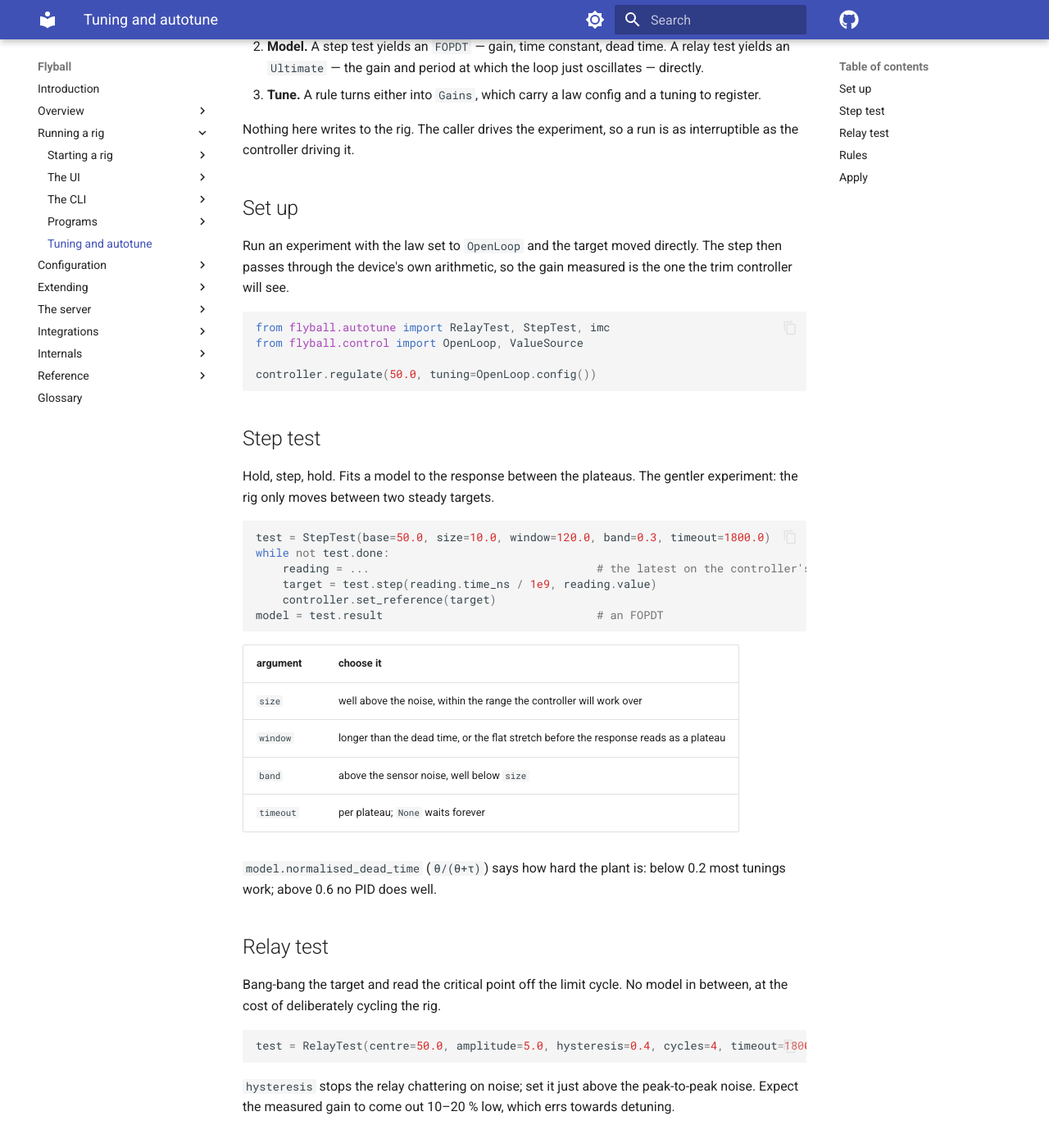
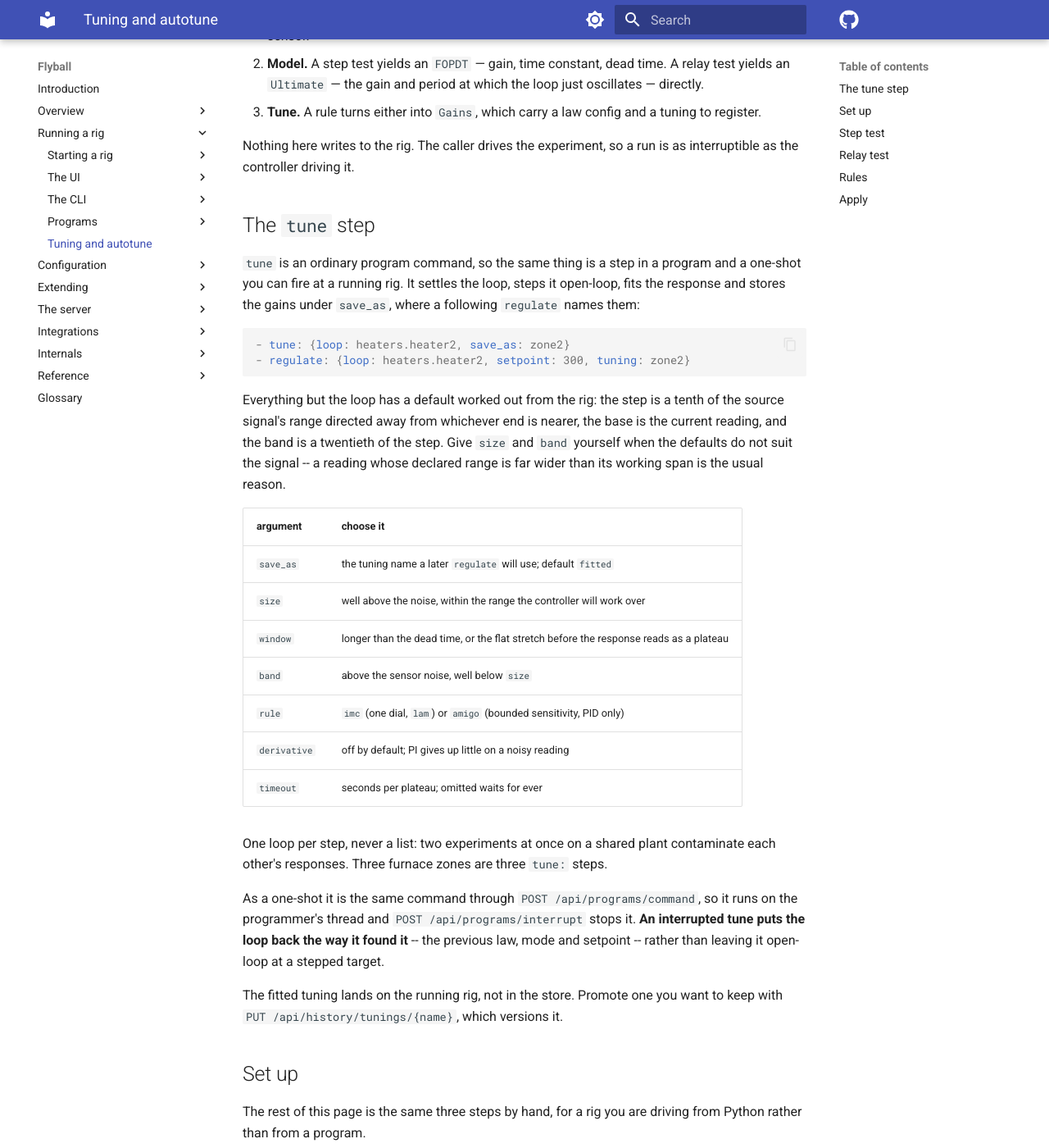
Before and after one commit to bengineer42/flyball, an MkDocs documentation site: the page built from book/src/1-running/autotune.md, in a window 1280 px wide and 1400 px high, scrolled down 384 px. Shown: the whole window at 82% size. Built offline with MkDocs 1.6.1 and Material for MkDocs 9.7.7, drawn with Linux system fonts in a browser that asks for light colours; comment, search, counter and statistics services are not loaded; the version menu is left out; some of the changed text lies outside the part shown.

Commit message:
docs: the tune step
`autotune.md` led with "no subcommand yet"; it now leads with the step, and
keeps the by-hand route for driving a rig from Python. `tune` joins the
command tables in the programs pages and the program-schema reference, with
the note that it is the one controller command that takes a single address
rather than a list.

The furnace step-test programme stays as the worked example of identification
by hand -- a gain schedule needs two operating points and a human comparing
them -- with a pointer saying `tune:` does the one-loop case for you.

Co-Authored-By: Claude Opus 5 (1M context) <noreply@anthropic.com>

````diff
--- a/book/src/1-running/autotune.md
+++ b/book/src/1-running/autotune.md
@@ -3,8 +3,9 @@
 Working out the gains instead of guessing them. Three steps, each usable on
 its own:
 
-!!! tip "At the terminal"
-    No subcommand yet; the routes are under [Controllers](../4-server/api.md#controllers), reachable from the client -- [Controllers and tuning](cli/controllers.md).
+!!! tip "On a running rig"
+    You do not have to drive any of this yourself: the `tune` step below does
+    the three in one, as a program step or as a single command.
 
 1. **Measure.** A `StepTest` or a `RelayTest`, driven from whatever
    controller already reads the sensor.
@@ -17,7 +18,52 @@ its own:
 Nothing here writes to the rig. The caller drives the experiment, so a run is
 as interruptible as the controller driving it.
 
+## The `tune` step
+
+`tune` is an ordinary program command, so the same thing is a step in a
+program and a one-shot you can fire at a running rig. It settles the loop,
+steps it open-loop, fits the response and stores the gains under `save_as`,
+where a following `regulate` names them:
+
+```yaml
+- tune: {loop: heaters.heater2, save_as: zone2}
+- regulate: {loop: heaters.heater2, setpoint: 300, tuning: zone2}
+```
+
+Everything but the loop has a default worked out from the rig: the step is a
+tenth of the source signal's range directed away from whichever end is
+nearer, the base is the current reading, and the band is a twentieth of the
+step. Give `size` and `band` yourself when the defaults do not suit the
+signal -- a reading whose declared range is far wider than its working span
+is the usual reason.
+
+| argument | choose it |
+| --- | --- |
+| `save_as` | the tuning name a later `regulate` will use; default `fitted` |
+| `size` | well above the noise, within the range the controller will work over |
+| `window` | longer than the dead time, or the flat stretch before the response reads as a plateau |
+| `band` | above the sensor noise, well below `size` |
+| `rule` | `imc` (one dial, `lam`) or `amigo` (bounded sensitivity, PID only) |
+| `derivative` | off by default; PI gives up little on a noisy reading |
+| `timeout` | seconds per plateau; omitted waits for ever |
+
+One loop per step, never a list: two experiments at once on a shared plant
+contaminate each other's responses. Three furnace zones are three `tune:`
+steps.
+
+As a one-shot it is the same command through `POST /api/programs/command`, so
+it runs on the programmer's thread and `POST /api/programs/interrupt` stops
+it. **An interrupted tune puts the loop back the way it found it** -- the
+previous law, mode and setpoint -- rather than leaving it open-loop at a
+stepped target.
+
+The fitted tuning lands on the running rig, not in the store. Promote one you
+want to keep with `PUT /api/history/tunings/{name}`, which versions it.
+
 ## Set up
+
+The rest of this page is the same three steps by hand, for a rig you are
+driving from Python rather than from a program.
 
 Run an experiment with the law set to `OpenLoop` and the target moved
 directly. The step then passes through the device's own arithmetic, so the
````
Also changed, not shown: book/src/1-running/programs/index.md (+2 -1 lines), book/src/1-running/programs/writing.md (+1 -0 lines), book/src/7-reference/program-schema.md (+18 -4 lines), 1 other file.
